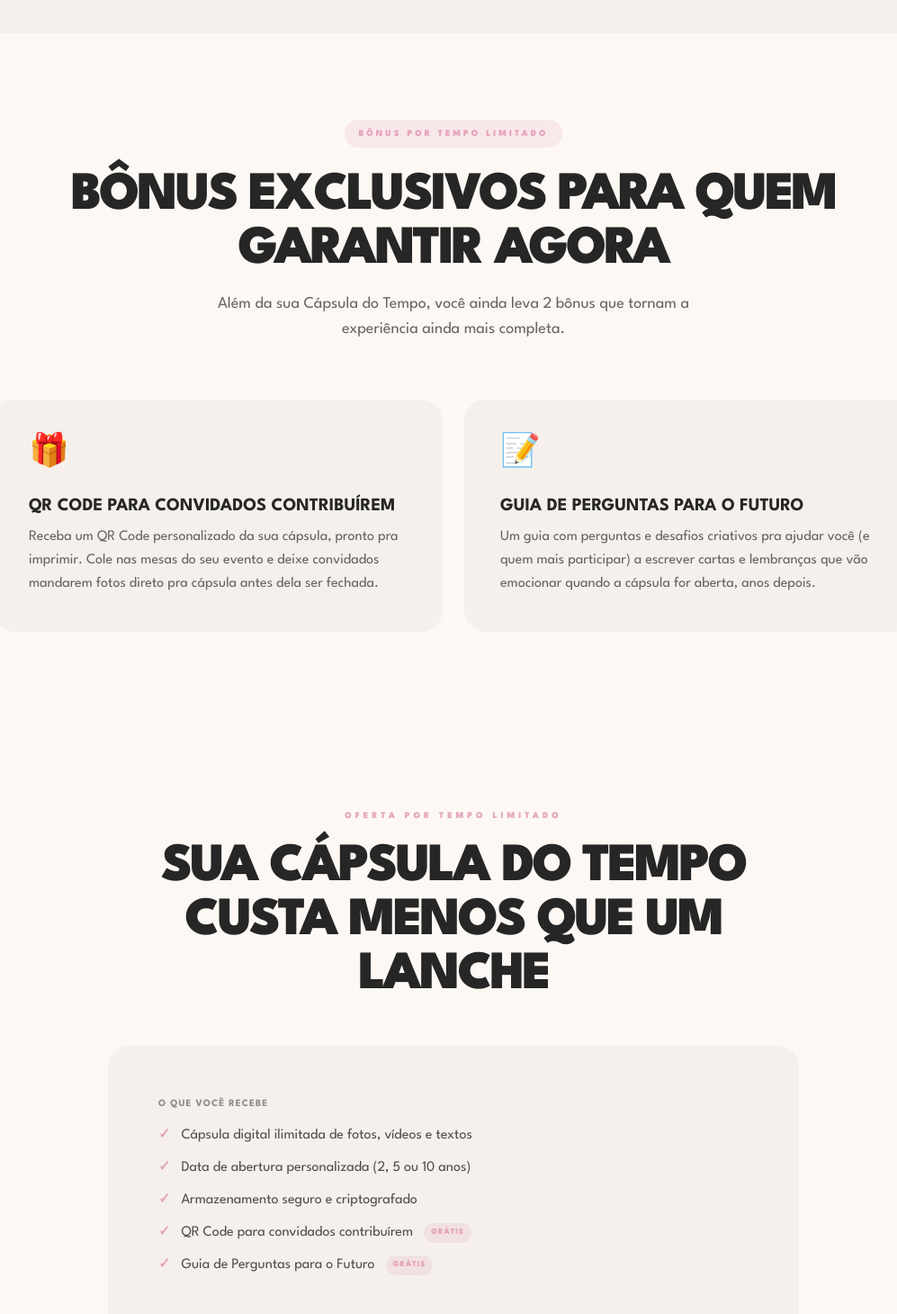
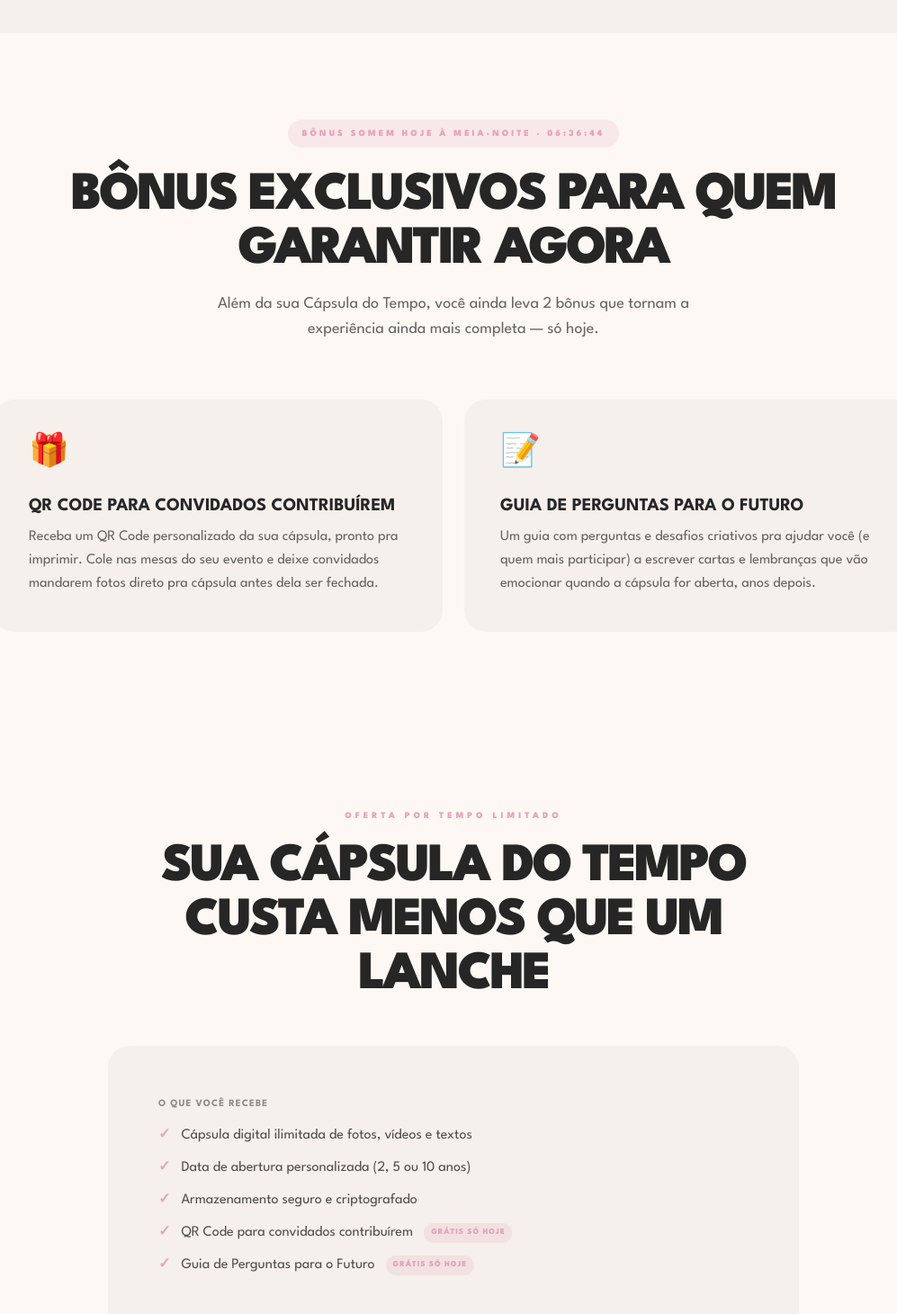
Before and after one commit to azevedolima661-cyber/capsula-do-tempo, a Next.js app: page / in a window 1280 px wide. Shown: the part 5920-7380 px from the top of the page at 90% size, without its empty margins (136-1133 px from the left). Built offline with nearby package versions, Linux system fonts and the light colour scheme.

Commit message:
Add urgency countdown to bonuses
Bonus badge now shows a live countdown to midnight ("Bônus somem
hoje à meia-noite") and the offer checklist tags bonus items as
"Grátis só hoje" to push same-day decisions.

```diff
--- a/components/Bonuses.tsx
+++ b/components/Bonuses.tsx
@@ -1,3 +1,6 @@
+"use client";
+
+import { useEffect, useState } from "react";
 import Reveal from "./Reveal";
 
 const bonuses = [
@@ -13,21 +16,40 @@ const bonuses = [
   },
 ];
 
+function getTimeLeft() {
+  const now = new Date();
+  const midnight = new Date(now);
+  midnight.setHours(24, 0, 0, 0);
+  const diff = Math.max(0, midnight.getTime() - now.getTime());
+  const h = Math.floor(diff / 3600000);
+  const m = Math.floor((diff % 3600000) / 60000);
+  const s = Math.floor((diff % 60000) / 1000);
+  return `${String(h).padStart(2, "0")}:${String(m).padStart(2, "0")}:${String(s).padStart(2, "0")}`;
+}
+
 export default function Bonuses() {
+  const [timeLeft, setTimeLeft] = useState<string | null>(null);
+
+  useEffect(() => {
+    setTimeLeft(getTimeLeft());
+    const interval = setInterval(() => setTimeLeft(getTimeLeft()), 1000);
+    return () => clearInterval(interval);
+  }, []);
+
   return (
     <section className="py-24 px-6">
       <div className="max-w-5xl mx-auto">
         <Reveal>
           <div className="text-center">
-            <span className="inline-block rounded-full bg-accent/20 text-accent text-[10px] font-black uppercase tracking-[0.3em] px-4 py-2">
-              Bônus por tempo limitado
+            <span className="inline-flex items-center gap-2 rounded-full bg-accent/20 text-accent text-[10px] font-black uppercase tracking-[0.3em] px-4 py-2">
+              Bônus somem hoje à meia-noite{timeLeft ? ` · ${timeLeft}` : ""}
             </span>
             <h2 className="mt-6 text-4xl md:text-6xl font-black tracking-tighter uppercase">
               Bônus exclusivos para quem garantir agora
             </h2>
             <p className="mt-4 text-lg text-ink/70 max-w-xl mx-auto">
               Além da sua Cápsula do Tempo, você ainda leva 2 bônus que tornam
-              a experiência ainda mais completa.
+              a experiência ainda mais completa — só hoje.
             </p>
           </div>
         </Reveal>
--- a/components/Offer.tsx
+++ b/components/Offer.tsx
@@ -33,7 +33,7 @@ export default function Offer() {
                   <span className="text-ink/80">{item.label}</span>
                   {item.free && (
                     <span className="rounded-full bg-accent/20 text-accent text-[9px] font-black uppercase tracking-widest px-2 py-1">
-                      Grátis
+                      Grátis só hoje
                     </span>
                   )}
                 </li>
```
